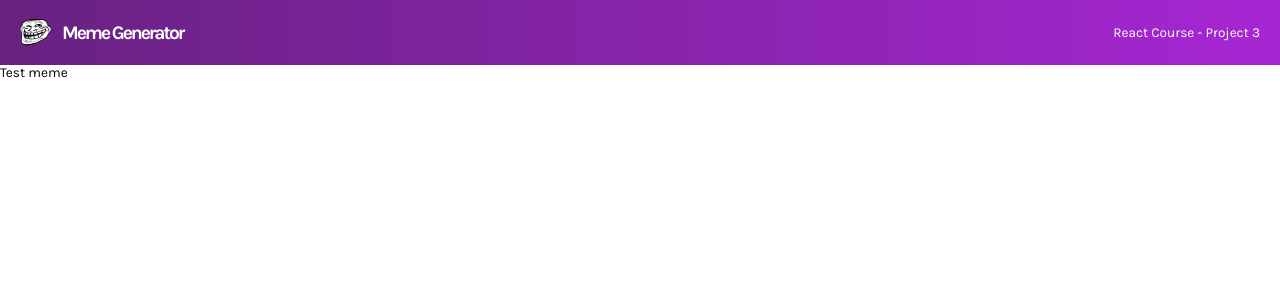
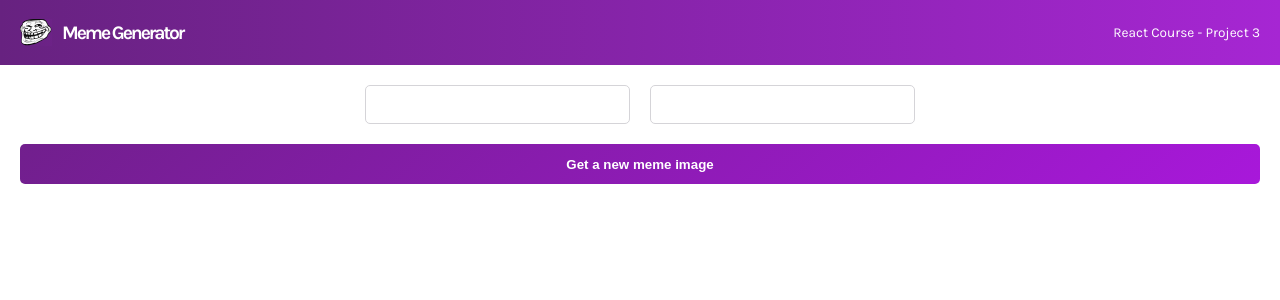
Before and after one commit to naomijustin/fcc-projects--meme-generator, a React (Create React App) app: page / in a window 1280 px wide. Shown: the top 300 px of the page. Built offline with nearby package versions, Linux system fonts and the light colour scheme.

Commit message:
styling form

```diff
--- a/src/components/Meme.js
+++ b/src/components/Meme.js
@@ -2,8 +2,13 @@ import React from "react";
 
 export default function Meme () {
     return (
-        <div>
-            Test meme
-        </div>
+        <section className="section-meme">
+            <div className="input-wrapper">
+                <input type="text"/>
+                <input type="text"/>
+            </div>
+            <button>Get a new meme image</button>
+
+        </section>
     )
 }
--- a/src/index.css
+++ b/src/index.css
@@ -33,5 +33,34 @@ code {
   letter-spacing: -2.075px;
   font-style: normal;
 }
-/* === Image container === */
+/* === Meme container === */
+.section-meme {
+  display: flex;
+  flex-direction: column;
+  align-items: center;
+  margin: 20px;
+  gap: 20px;
+}
+.input-wrapper {
+  display: flex;
+  flex-direction: row;
+  gap: 20px;
+  max-width: 550px;
+  width: 100%;
+}
+input[type=text] {
+  width: 100%;
+  height: 35px;
+  border-radius: 5px;
+  border: 1px solid #D5D4D8;
+}
+button {
+  width: 100%;
+  border-radius: 5px;
+  background: linear-gradient(135deg, #711F8D 0%, #A818DA 100%);
+  border: 0px;
+  height: 40px;
+  color: #FFFFFF;
+  font-weight: 700;
+}
 /* font-family: 'Anton', sans-serif; */
```
